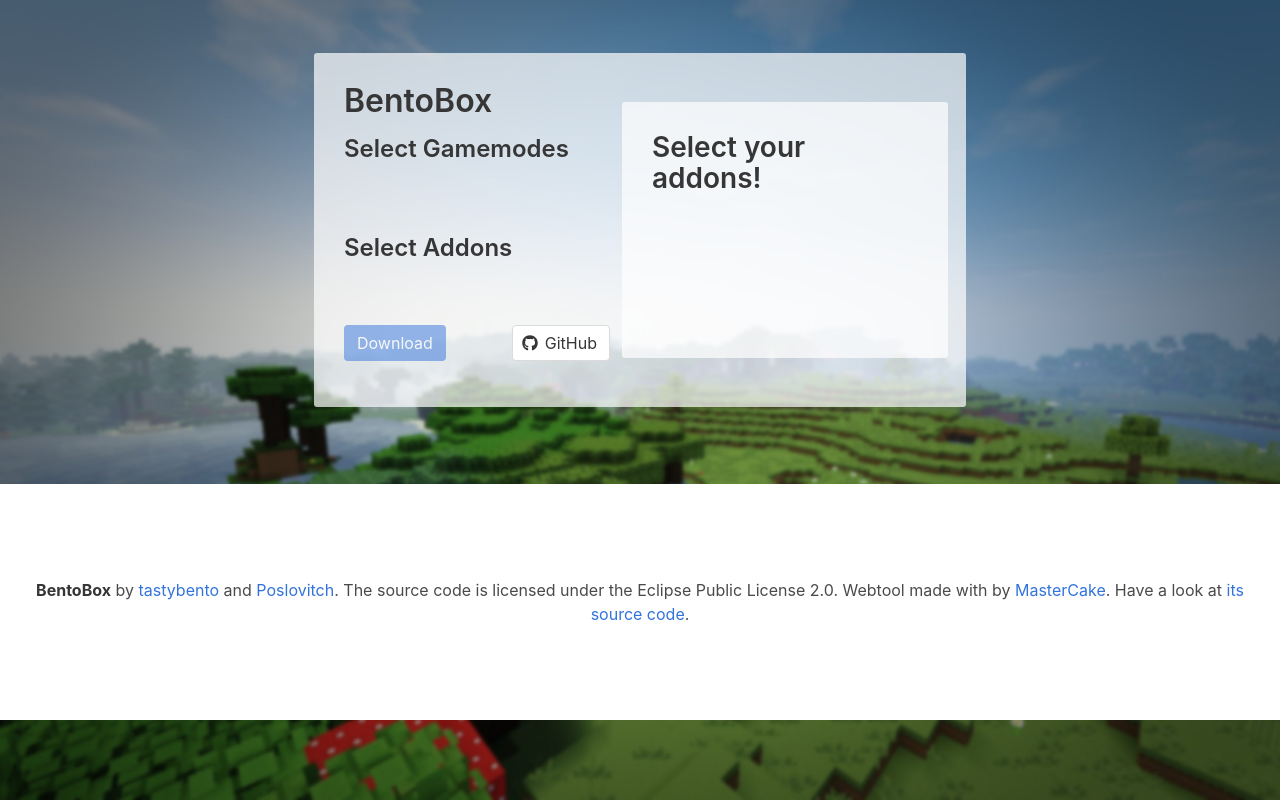
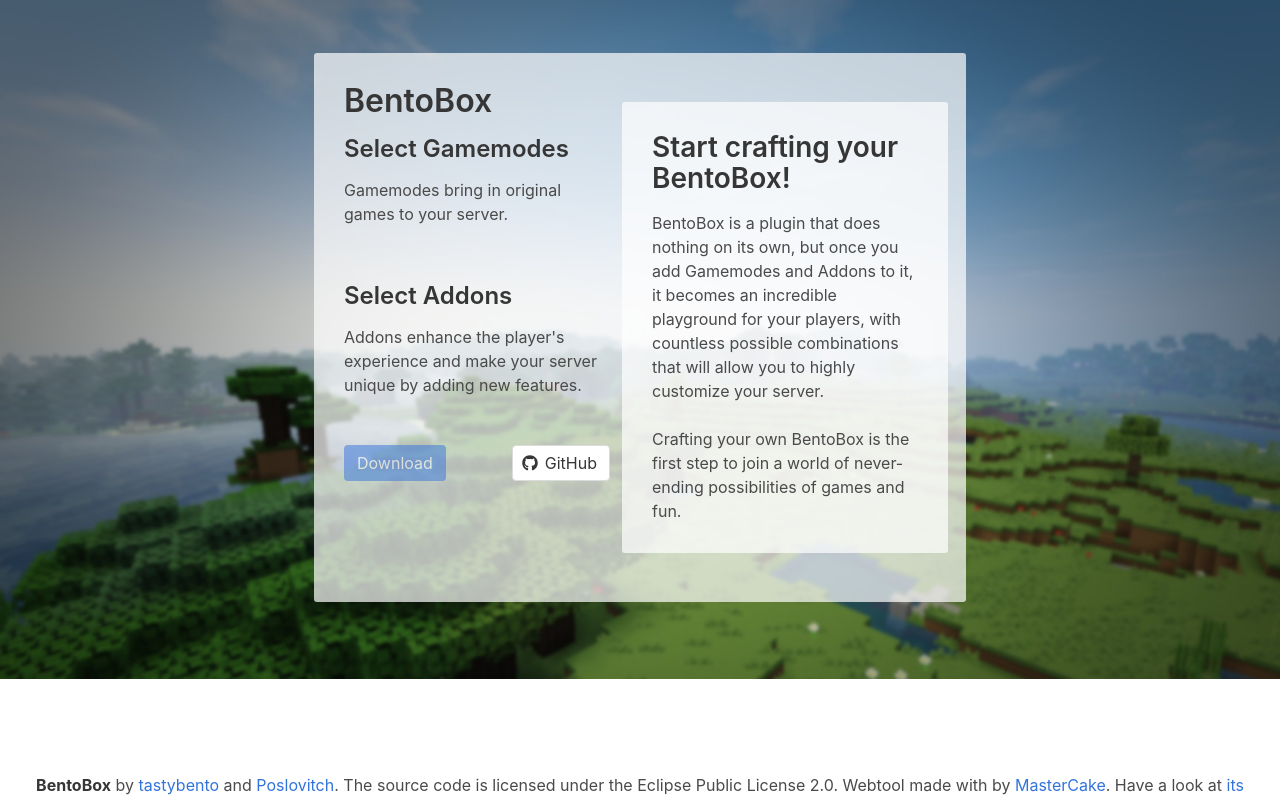
Before and after one commit to BentoBoxWorld/website, a Flask app: page / in a window 1280 px wide. Run offline with Flask 2, Linux system fonts and the light colour scheme; data that the repository does not hold is empty; some libraries are stand-ins or nearby versions.

Commit message:
Added some explainations and improved the default textbox

```diff
--- a/templates/index.html
+++ b/templates/index.html
@@ -16,6 +16,7 @@
             <h1>BentoBox</h1>
             <form id="form" action="/create-jar/" method="get">
                 <h3>Select Gamemodes</h3>
+				<span>Gamemodes bring in original games to your server.</span>
                 <label class="column is-one-third radio">
                   {% for item in addons[:2] %}
                     <label onmouseover="showDescription(this)" data-title="{{ item.split("-")[1] | title}}" data-desc="{% include 'descriptions/' + item + '.desc' ignore missing %}" class="checkbox">
@@ -27,6 +28,7 @@
                   {% endfor %}
                 </label>
                 <h3>Select Addons</h3>
+				<span>Addons enhance the player's experience and make your server unique by adding new features.</span>
                 <div class="addons column is-one-third">
                   {% for item in addons[2:] %}
                     <label onmouseover="showDescription(this)" data-title="{{ item.split("-")[1] | title}}" data-desc="{% include 'descriptions/' + item + '.desc' ignore missing %}" class="checkbox">
@@ -50,8 +52,13 @@
               </form>
             </div>
             <div class="column content">
-              <h2 id="textboxTitle">Select your addons!</h2>
-              <div id="textbox"></div>
+              <h2 id="textboxTitle">Start crafting your BentoBox!</h2>
+              <div id="textbox">
+				BentoBox is a plugin that does nothing on its own, but once you add Gamemodes and Addons to it, it becomes an incredible playground for your players, with countless possible combinations that will allow you to highly customize your server.
+				<br>
+				<br>
+				Crafting your own BentoBox is the first step to join a world of never-ending possibilities of games and fun.
+			  </div>
             </div>
         </div>
       </div>
```
